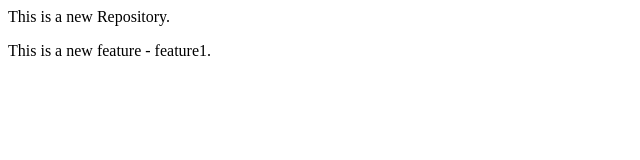
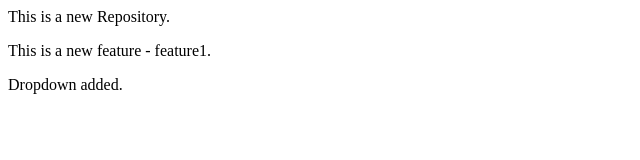
Before and after one commit to Ankita-Odisha/LocalRepo, a plain HTML site: page index.html in a window 1280 px wide. Shown: the whole page, without its empty margins (0-640 px from the left). Drawn offline with Linux system fonts and the light colour scheme.

```diff
--- a/index.html
+++ b/index.html
@@ -1,2 +1,3 @@
 <p>This is a new Repository.</p>
 <p>This is a new feature - feature1.</p>
+<p>Dropdown added.</p>
```
